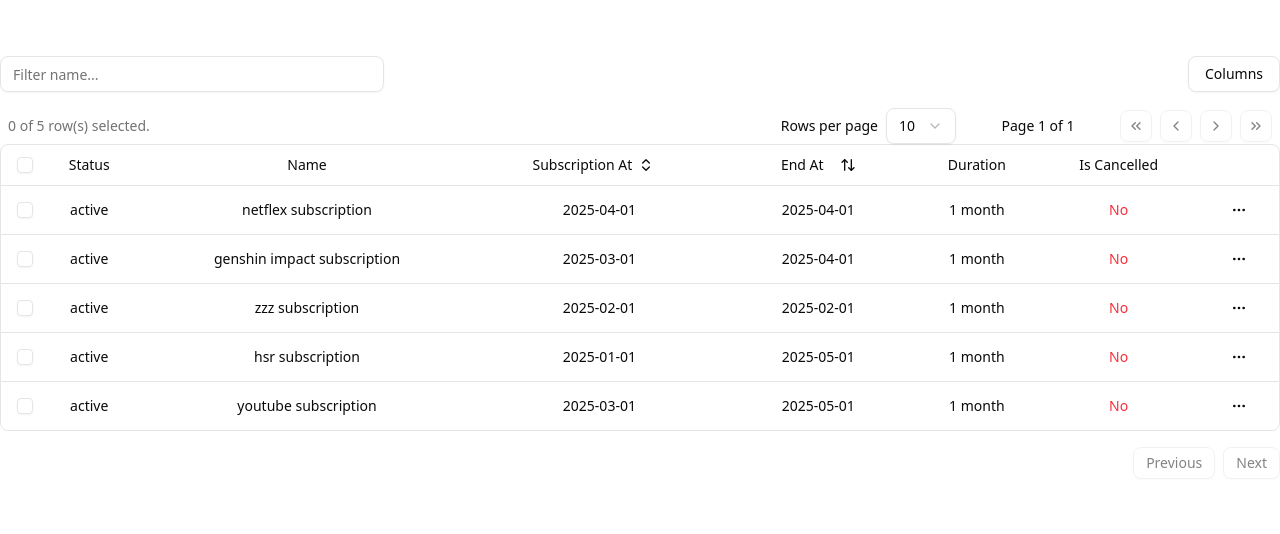
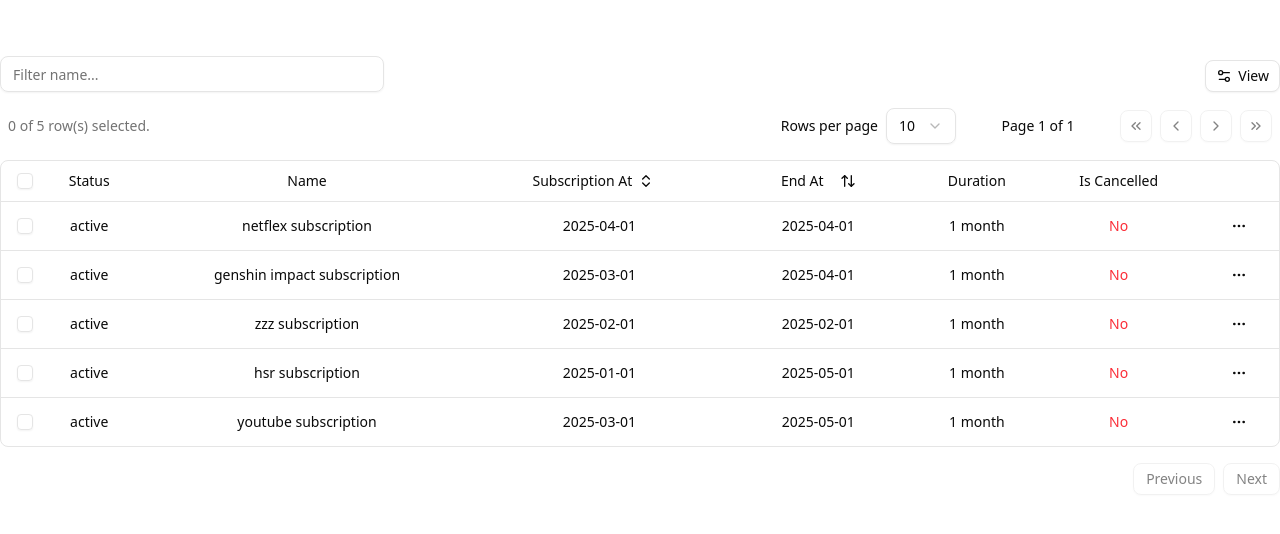
Before and after one commit to sangtandoan/subdub_frontend, a React (Vite) app: page / in a window 1280 px wide. Shown: the top 534 px of the page. Built offline with nearby package versions, Linux system fonts and the light colour scheme.

Commit message:
feat: add visibility component

```diff
--- /dev/null
+++ b/src/components/TableViewOptions.jsx
@@ -0,0 +1,52 @@
+"use client";
+
+import { DropdownMenuTrigger } from "@radix-ui/react-dropdown-menu";
+import { Settings2 } from "lucide-react";
+
+import { Button } from "@/components/ui/button";
+import {
+    DropdownMenu,
+    DropdownMenuCheckboxItem,
+    DropdownMenuContent,
+    DropdownMenuLabel,
+    DropdownMenuSeparator,
+} from "@/components/ui/dropdown-menu";
+
+export default function TableViewOptions({ table }) {
+    return (
+        <DropdownMenu>
+            <DropdownMenuTrigger asChild>
+                <Button
+                    variant="outline"
+                    size="sm"
+                    className="ml-auto hidden h-8 lg:flex"
+                >
+                    <Settings2 />
+                    View
+                </Button>
+            </DropdownMenuTrigger>
+            <DropdownMenuContent align="end" className="w-[150px]">
+                <DropdownMenuLabel>Toggle columns</DropdownMenuLabel>
+                <DropdownMenuSeparator />
+                {table
+                    .getAllColumns()
+                    .filter(
+                        (column) =>
+                            typeof column.accessorFn !== "undefined" && column.getCanHide(),
+                    )
+                    .map((column) => {
+                        return (
+                            <DropdownMenuCheckboxItem
+                                key={column.id}
+                                className="capitalize"
+                                checked={column.getIsVisible()}
+                                onCheckedChange={(value) => column.toggleVisibility(!!value)}
+                            >
+                                {column.id}
+                            </DropdownMenuCheckboxItem>
+                        );
+                    })}
+            </DropdownMenuContent>
+        </DropdownMenu>
+    );
+}
--- a/src/components/data-table.jsx
+++ b/src/components/data-table.jsx
@@ -16,16 +16,10 @@
     TableRow,
 } from "@/components/ui/table";
 
-import {
-    DropdownMenu,
-    DropdownMenuCheckboxItem,
-    DropdownMenuContent,
-    DropdownMenuTrigger,
-} from "@/components/ui/dropdown-menu";
-
+import TablePagination from "@/components/TablePagination";
+import TableViewOptions from "@/components/TableViewOptions";
 import { Button } from "@/components/ui/button";
 import { Input } from "@/components/ui/input";
-import TablePagination from "@/components/TablePagination";
 import { useState } from "react";
 
 export default function DataTable({ columns, data }) {
@@ -61,44 +55,19 @@
 
     return (
         <div>
-            <div className="flex items-center py-4">
+            <div className="flex items-end py-4">
                 <Input
                     placeholder="Filter name..."
                     value={table.getColumn("name").getFilterValue()}
                     onChange={(event) =>
                         table.getColumn("name").setFilterValue(event.target.value)
                     }
-                    className="max-w-sm"
+                    className="max-w-sm py-0"
                 />
-                <DropdownMenu>
-                    <DropdownMenuTrigger asChild>
-                        <Button variant="outline" className="ml-auto">
-                            Columns
-                        </Button>
-                    </DropdownMenuTrigger>
-                    <DropdownMenuContent align="end">
-                        {table
-                            .getAllColumns()
-                            .filter((column) => column.getCanHide())
-                            .map((column) => {
-                                return (
-                                    <DropdownMenuCheckboxItem
-                                        key={column.id}
-                                        className="capitalize"
-                                        checked={column.getIsVisible()}
-                                        onCheckedChange={(value) => {
-                                            column.toggleVisibility(value);
-                                        }}
-                                    >
-                                        {column.id}
-                                    </DropdownMenuCheckboxItem>
-                                );
-                            })}
-                    </DropdownMenuContent>
-                </DropdownMenu>
+                <TableViewOptions table={table} />
             </div>
             <TablePagination table={table} />
-            <div className="rounded-md border">
+            <div className="rounded-md border mt-4">
                 <Table>
                     <TableHeader>
                         {table.getHeaderGroups().map((headerGroup) => (
```
